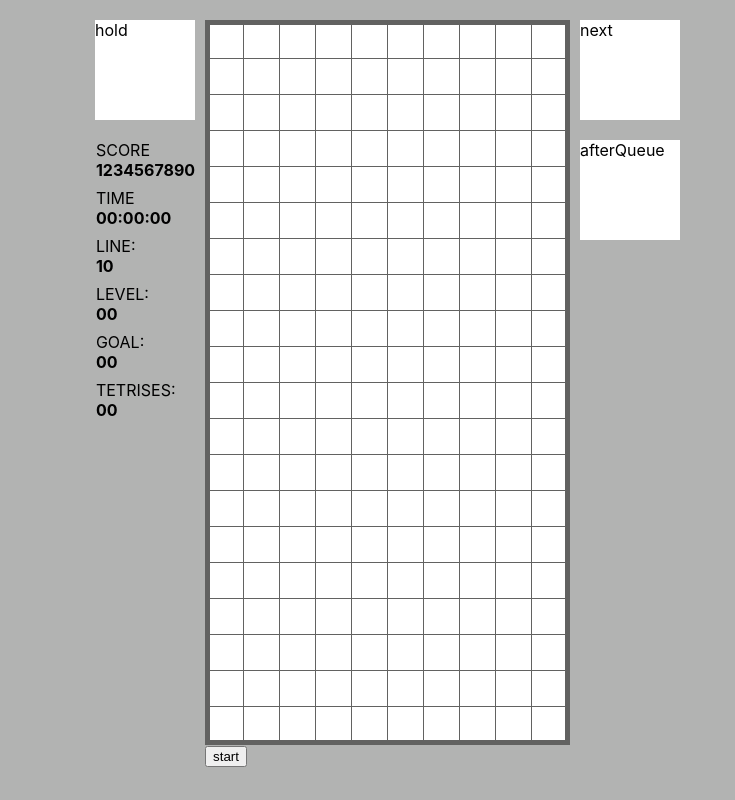
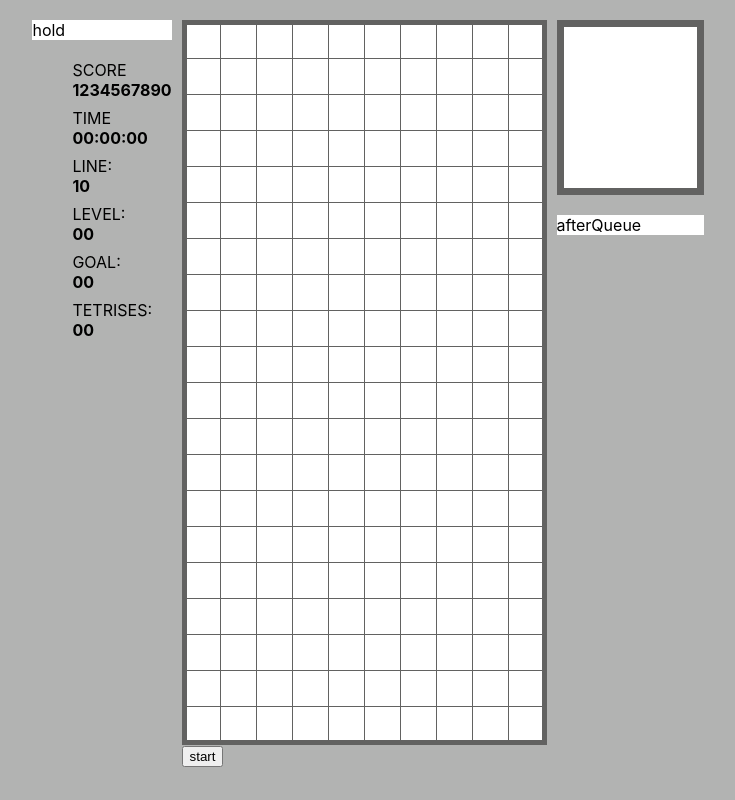
Before and after one commit to Kosuke-I/vTETuLISe, a Nuxt app: page /vTETuLISe in a window 1280 px wide. Shown: the whole page, without its empty margins (272-1007 px from the left). Built offline with nearby package versions, Linux system fonts and the light colour scheme.

Commit message:
refs: #6 add nextQueueのテトリミノの表示

```diff
--- a/pages/vTETuLISe.vue
+++ b/pages/vTETuLISe.vue
@@ -63,7 +63,7 @@
           <div class="matrix">
             <table>
               <tr
-                v-for="(line, i) in display"
+                v-for="(line, i) in displayField"
                 :key="i"
               >
                 <!-- mustaches展開 -->
@@ -82,7 +82,27 @@
         </div>
         <div class="right">
           <div class="queue nextQueue">
-            next
+            <table class="nextQueueTable">
+              <tr class="nextQueueTr">
+                <td class="nextBlock nextQueueTd" />
+                <td class="nextBlock nextQueueTd" />
+                <td class="nextBlock nextQueueTd" />
+                <td class="nextBlock nextQueueTd" />
+                <td class="nextBlock nextQueueTd" />
+              </tr>
+              <tr
+                v-for="(line, i) in displayNextBlock"
+                :key="i"
+                class="nextQueueTr"
+              >
+                <td
+                  v-for="(cell, j) in line"
+                  :key="j"
+                  class="nextBlock nextQueueTd"
+                  :class="cell | blockClass"
+                />
+              </tr>
+            </table>
           </div>
           <div class="queue afterQueue">
             afterQueue
@@ -114,8 +134,8 @@ const tetrimino = {
   // O Tetrimino
   2: [
     [0, 0, 0, 0, 0],
-    [0, 0, 2, 2, 0],
-    [0, 0, 2, 2, 0],
+    [0, 2, 2, 0, 0],
+    [0, 2, 2, 0, 0],
     [0, 0, 0, 0, 0],
     [0, 0, 0, 0, 0]
   ],
@@ -130,9 +150,9 @@ const tetrimino = {
   // J Tetrimino
   4: [
     [0, 0, 0, 0, 0],
+    [0, 0, 4, 4, 0],
     [0, 0, 4, 0, 0],
     [0, 0, 4, 0, 0],
-    [0, 4, 4, 0, 0],
     [0, 0, 0, 0, 0]
   ],
   // L Tetrimino
@@ -199,6 +219,9 @@ export default {
         // y軸座標
         y: 0
       },
+      nextBlock: {
+        type: 0
+      },
       intervalId: undefined,
       next: 0
     };
@@ -207,7 +230,7 @@ export default {
     /**
      * フィールド画面の表示
      */
-    display() {
+    displayField() {
       // ボードのコピー
       const field = JSON.parse(JSON.stringify(this.field.data));
       if (this.block.data.length === 0) {
@@ -228,6 +251,9 @@ export default {
         }
       }
       return field;
+    },
+    displayNextBlock() {
+      return tetrimino[this.nextBlock.type];
     }
   },
   // ライフサイクル
@@ -252,6 +278,9 @@ export default {
      * ゲームの開始
      */
     start() {
+      this.clear();
+      this.block.type = this.getRandomBlock();
+      this.nextBlock.type = this.getRandomBlock();
       this.setBlock();
       this.dropDown();
     },
@@ -407,8 +436,15 @@ export default {
      * 次のテトリミノの設定
      */
     setNext() {
-      this.next = Math.floor(Math.random() * 7) + 1;
-      this.block.type = this.next;
+      this.block.type = this.nextBlock.type;
+      this.nextBlock.type = this.getRandomBlock();
+    },
+    /**
+     * 次のテトリミノの取得
+     * @return 次のテトリミノのタイプ
+     */
+    getNextBlock() {
+      return tetrimino[this.nextBlock.type];
     },
     /**
      * テトリミノの配置
@@ -424,9 +460,14 @@ export default {
     updateField() {
       this.stopDropDown();
       // 最下端にたどり着いたら、フィールドの更新とIntervalIDの破棄
-      this.field.data = JSON.parse(JSON.stringify(this.display));
+      this.field.data = JSON.parse(JSON.stringify(this.displayField));
       // 次のテトリミノを配置
       this.setTetorimino();
+      // this.dropDown();
+    },
+    // テトリミノのランダム取得
+    getRandomBlock() {
+      return Math.floor(Math.random() * 7) + 1;
     }
   }
 };
@@ -435,6 +476,7 @@ export default {
 <style>
 :root {
   --field-block: calc(100vh * 0.045);
+  --next-block: calc(100vh * 0.035);
 }
 
 li {
@@ -446,11 +488,23 @@ table {
   border-collapse: collapse;
 }
 
+table.nextQueueTable {
+  border: 7px #626261 solid;
+  border-collapse: collapse;
+}
+
 tr,
 td {
   border: 1px #626261 solid;
   height: var(--field-block);
   min-width: var(--field-block);
+}
+
+tr.nextQueueTr,
+td.nextQueueTd {
+  border: none;
+  height: var(--next-block);
+  min-width: var(--next-block);
 }
 
 .display {
@@ -474,6 +528,12 @@ td {
 .block {
   width: var(--field-block);
   height: var(--field-block);
+  background-color: white;
+}
+
+.nextBlock {
+  width: var(--next-block);
+  height: var(--next-block);
   background-color: white;
 }
 
@@ -506,8 +566,8 @@ td {
 }
 
 .queue {
-  width: 100px;
-  height: 100px;
+  height: var(--next-block) * 5;
+  min-width: var(--next-block) * 5;
   background-color: white;
 }
 
```
